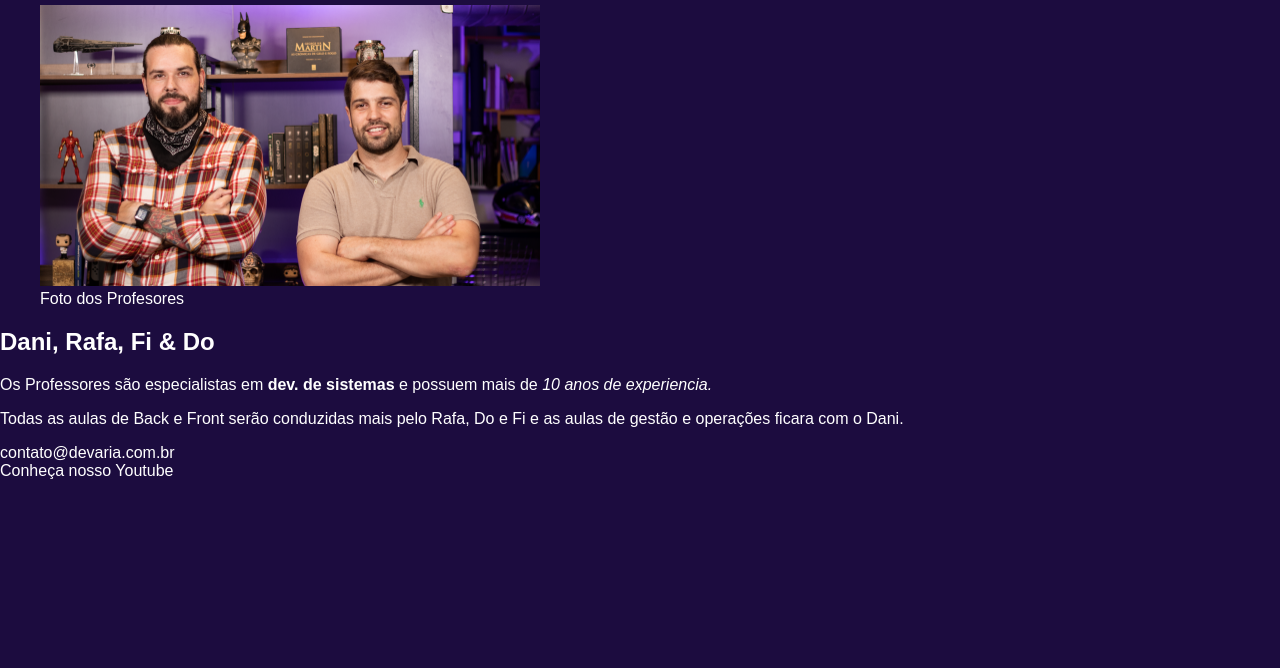
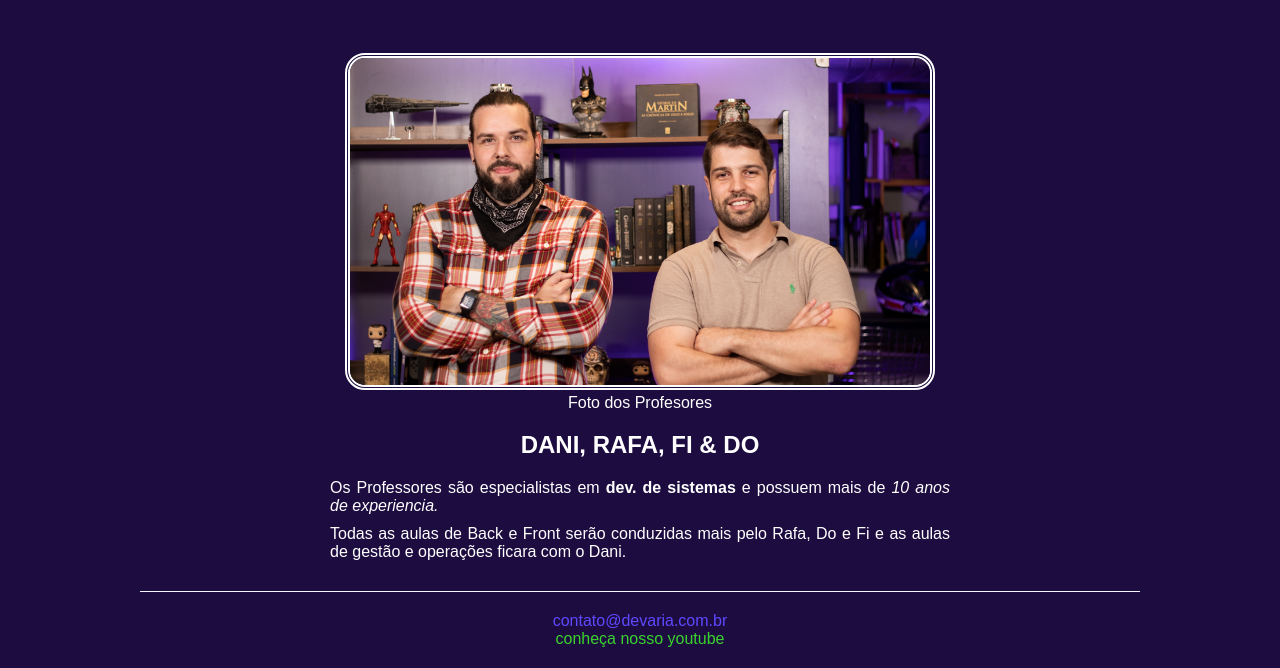
Before and after one commit to volpifabio/DEVARIA, a plain HTML site: page professores.html in a window 1280 px wide. Shown: the part 168-836 px from the top of the page. Before the commit the page ends 800 px from the top, so only its background shows below. Drawn offline with Linux system fonts and the light colour scheme.

Commit message:
add professores.css, modified

```diff
--- a/professores.html
+++ b/professores.html
@@ -5,7 +5,10 @@
     <meta http-equiv="X-UA-Compatible" content="IE=edge">
     <meta name="viewport" content="width=device-width, initial-scale=1.0">
     <link rel="stylesheet" href="public/css/header.css">
+    <link rel="stylesheet" href="public/css/footer.css">
     <link rel="stylesheet" href="public/css/devaria.css">
+    <link rel="stylesheet" href="public/css/professores.css">
+
 
     <title>Professores</title>
 </head>
@@ -25,19 +28,19 @@
 
     </header>
     <main>
-        <h1>Professores Curso</h1>
-        <section>
-            <figure>
-                <img src="public/Fotos/fotoprofessores.png" width="500" alt="Professores">
+        <h1 class="title text-center">Professores Curso</h1>
+        <section class="content-container">
+            <figure class="text-center">
+                <img class="width-50pct-desktop" src="public/Fotos/fotoprofessores.png"  alt="Professores">
                 <figcaption>Foto dos Profesores</figcaption>
             </figure>
             <article>
-                <h2>Dani, Rafa, Fi & Do</h2>
-                <p>
+                <h2 class="title text-center">Dani, Rafa, Fi & Do</h2>
+                <p class="text-justify width-50pct-desktop">
                     Os Professores são especialistas em <strong> dev. de sistemas </strong>
                     e possuem mais de <em> 10 anos de experiencia. </em>
                 </p>
-                <p>
+                <p class="text-justify width-50pct-desktop">
                     Todas as aulas de Back e Front serão conduzidas mais pelo Rafa, Do e Fi e as aulas de gestão e operações ficara com o Dani.
                 </p>
             </article>
--- a/public/css/devaria.css
+++ b/public/css/devaria.css
@@ -1,6 +1,6 @@
 /* estilo global */
 html {
-    height: 100px;
+    height: 100%;
 }
 body {
     background-color: #1c0c3f;
@@ -8,3 +8,27 @@ body {
     color: #fff;
     margin: 0;
 }
+
+.title {
+    padding: 0 20px;
+    font-size: 1.75em;
+    text-transform: uppercase;
+}
+
+h1.title {
+    margin: 40px auto 20px;
+}
+
+.text-justify {
+    text-align: justify;
+}
+
+.text-center {
+    text-align: center;
+}
+
+@media screen and (min-width: 992px) {
+    .width-50pct-desktop {
+        width: 50% !important;
+    }
+}
--- a/public/css/footer.css
+++ b/public/css/footer.css
@@ -0,0 +1,18 @@
+/* estilos rodapé */
+
+footer {
+    text-align: center;
+    border-top: 1px solid #f0f5ff;
+    padding: 20px;
+    width: 75%;
+    margin: auto;
+    text-transform: lowercase;
+}
+
+footer section span:first-child {
+    color: #5e49ff;
+}
+
+footer section span:last-child {
+    color: #3bd42d
+}
--- /dev/null
+++ b/public/css/professores.css
@@ -0,0 +1,22 @@
+/* estilos pagina professores */
+
+.content-container {
+    padding: 20px;
+}
+
+.content-container h2.title {
+    font-size: 1.5em;
+}
+
+.content-container > figure img {
+    width: 98%;
+    border-radius: 20px;
+    border: 5px double;
+}
+
+@media  screen and (min-width: 992px) {
+    .content-container article p {
+        margin: 0 auto 10px;
+    }
+
+}
```
Also changed, not shown: DevStars.html (+2 -0 lines), FaleConosco.html (+2 -0 lines), index.html (+10 -13 lines), public/css/index.css (+27 -0 lines).
